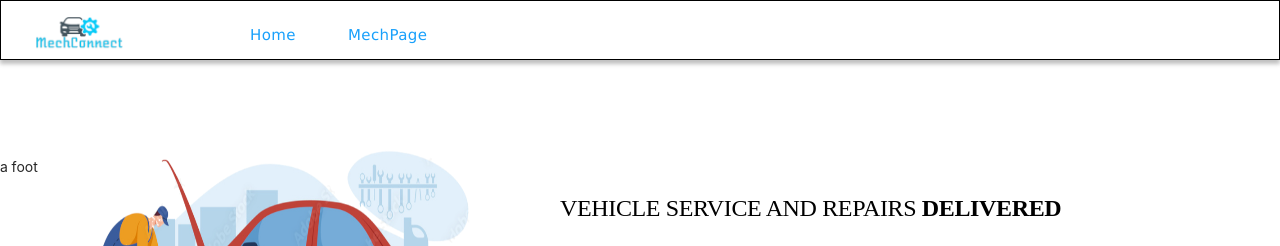
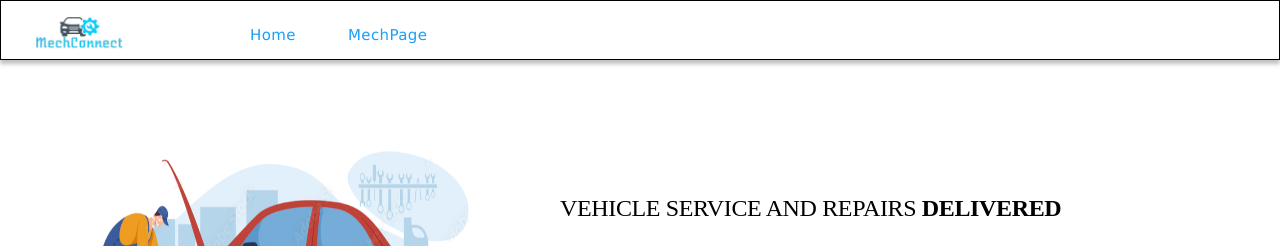
Before and after one commit to Hugomelo11/MechConnect-react, a React (Create React App) app: page / in a window 1280 px wide. Shown: the top 246 px of the page. Built offline with nearby package versions, Linux system fonts and the light colour scheme.

Commit message:
added time stamp and more DB sources

```diff
--- a/src/components/Footer.jsx
+++ b/src/components/Footer.jsx
@@ -1,9 +1,10 @@
+import '../styles/Footer.css'
 
-
-export default function Footer () {
+export default function Footer() {
     return (
         <>
-        <footer>a foot</footer>
+    <footer className='footer'>FOOTER</footer>
+
         </>
     )
 }
--- a/src/components/Vehicle.jsx
+++ b/src/components/Vehicle.jsx
@@ -14,12 +14,13 @@ const Vehicle = ({ vehicle }) => (
               title="Customer Information"
               extra={<a href="#">More</a>}
             >
-              <p>First Name: {vehicle.FirstName}</p>
-              <p>Last Name: {vehicle.LastName}</p>
-              <p>Make: {vehicle.make}</p>
-              <p>Model: {vehicle.model}</p>
-              <p>Year: {vehicle.year}</p>
-              <p>Service: {vehicle.service}</p>
+              <p>First Name: {vehicle.info.FirstName}</p>
+              <p>Last Name: {vehicle.info.LastName}</p>
+              <p>Make: {vehicle.info.make}</p>
+              <p>Model: {vehicle.info.model}</p>
+              <p>Year: {vehicle.info.year}</p>
+              <p>Service: {vehicle.info.service}</p>
+              <p>Time: {(new Date(vehicle.createdAt).toLocaleDateString())}</p>
             </Card>
           </Card>
         </Content>
--- a/src/pages/MechPage.jsx
+++ b/src/pages/MechPage.jsx
@@ -9,13 +9,16 @@ export default function MechPage() {
   useEffect(() => {
     fetch("http://localhost:5000/vehicles")
       .then((response) => response.json())
-      .then((data) => setAllVehicles(data));
+      .then((data) => setAllVehicles(data))
+      .catch((err) => console.error(err))
   }, []);
+
 
   return (
     <>
       {allVehicles.map((vehicle) => {
-        return <Vehicle vehicle={vehicle} />;
+
+        return <Vehicle key={vehicle._id} vehicle={vehicle} />;
       })}
     </>
   );
--- /dev/null
+++ b/src/styles/Footer.css
@@ -0,0 +1,9 @@
+footer {
+    position: absolute;
+box-sizing: inherit;
+height: 132px;
+left: 0px;
+top: 1200px;
+
+background: #FFFFFF;
+}
```
Also changed, not shown: src/App.js (+7 -8 lines), src/pages/Home.jsx (+2 -12 lines).
